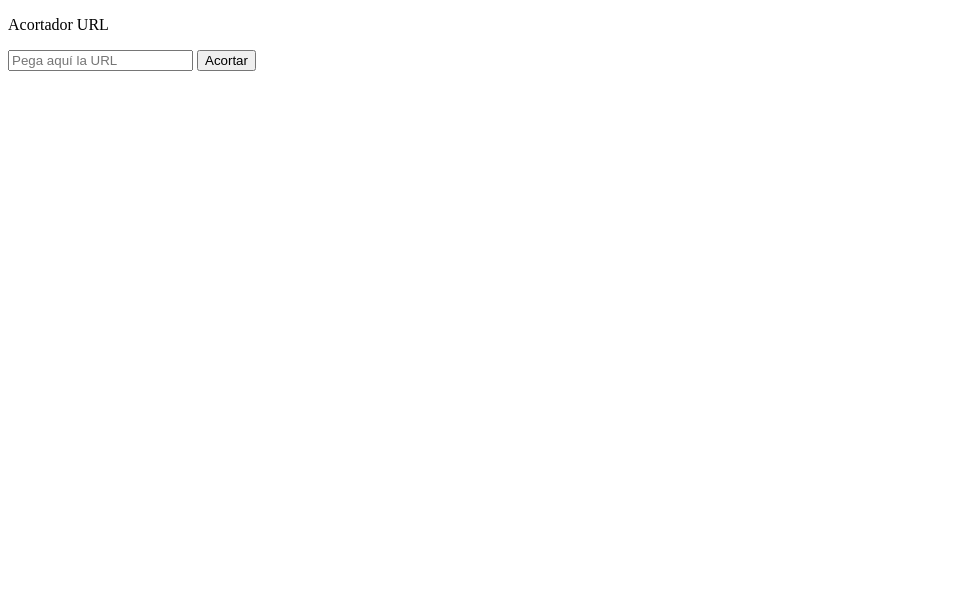
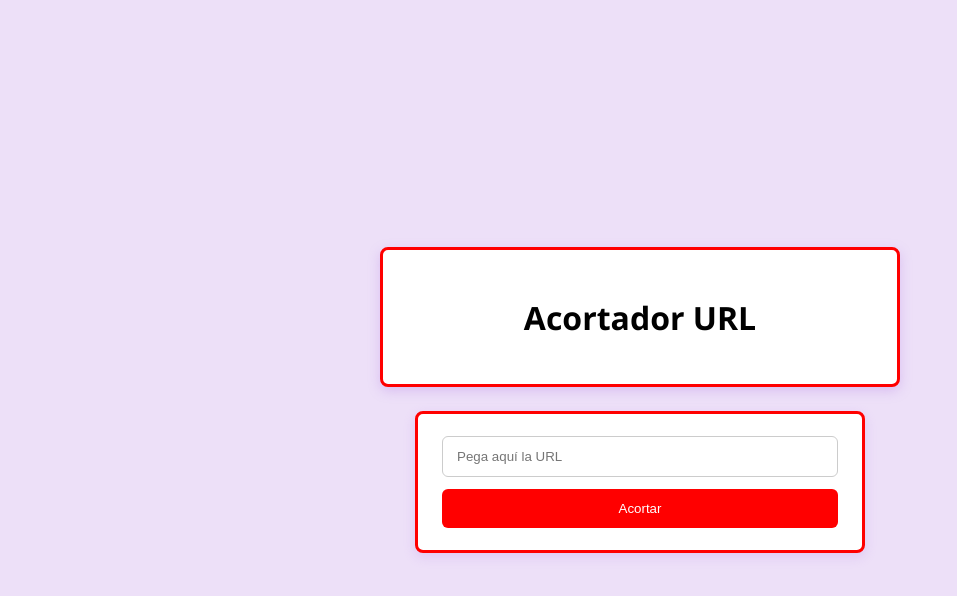
Before and after one commit to CynthiaCarinoTrujillo/Acortador_url, a Flask app: page / in a window 1280 px wide. Shown: the top 596 px of the page, without its empty margins (0-957 px from the left). Run offline with Flask 3, Linux system fonts and the light colour scheme.

Commit message:
mejora del estilo de acortador URL y formulario

```diff
--- a/AcortadorURL/templates/index.html
+++ b/AcortadorURL/templates/index.html
@@ -1,14 +1,79 @@
 <!DOCTYPE html>
 <html lang="es">
 <head>
+    <style>
+        html,body{
+            height: 100%;
+            margin:0;
+        }
+
+        body{
+            display: flex;
+            flex-direction: column;
+            align-items: center ;
+            justify-content: center;
+            background: rgba(181, 129, 230, 0.242);
+            font-family: 'Segoe UI', Tahoma, Geneva, Verdana, sans-serif;
+        }
+
+        #header-box, #form-box{
+            width: min(90%, 450px);
+        }
+
+        #header-box{
+            border: 3px solid red;
+            padding: 24px 32px;
+            border-radius: 8px;
+            background: #ffffff;
+            text-align: center;
+            box-shadow: 0 4px 12px rgba(181, 129, 230, 0.35);
+            margin-bottom: 24px;
+        }
+
+        #form-box{
+            text-align: center;
+        }
+
+        #form-box form{
+            border: 3px solid red;
+            border-radius: 8px;
+            padding: 22px 24px;
+            background: #ffffff;
+            box-shadow: 0 4px 12px rgba(181, 129, 230, 0.242);
+        }
+
+        #form-box input {
+            width: 100%;
+            padding: 12px 14px;
+            margin-bottom: 12px;
+            border: 1px solid #ccc;
+            border-radius: 6px;
+            box-sizing: border-box;
+        }
+
+        #form-box button {
+            width: 100%;
+            padding: 12px;
+            border: none;
+            border-radius: 6px;
+            background: red;
+            color: white;
+            cursor: pointer;
+        }
+    </style>
     <meta charset="UTF-8">
     <title>Esto es prueba del acortador</title>
 </head>
 <body>
-    <p>Acortador URL</p>
+<div id="header-box">
+    <h1>Acortador URL</h1>
+</div>
+
+<div id="form-box">
 <form method="post"> <!--Indica al navegador que envíe los datos usando POST-->
 <input name="URLusuario" placeholder="Pega aquí la URL"> <!--URLusuario es la etiqueta que Flask usara para encontrar el valor-->
 <button type="submit">Acortar</button>
 </form>
+</div>
 </body>
 </html>
```
